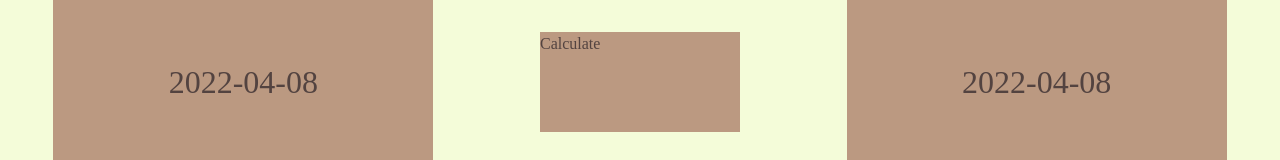
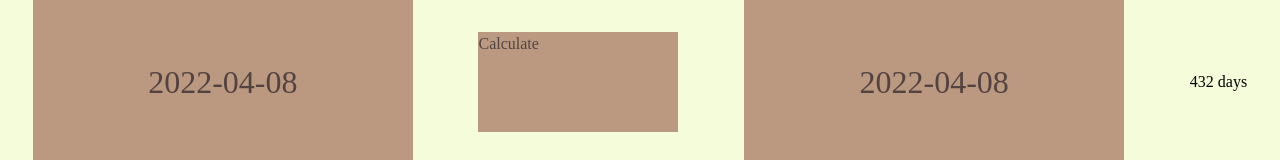
Before and after one commit to OscarGomezL/daysBetween, a Next.js app: page / in a window 1280 px wide. Shown: the part 342-502 px from the top of the page. Built offline with nearby package versions, Linux system fonts and the light colour scheme; a web font is replaced by a local one.

Commit message:
[ADD] 1 new state & imported Result

```diff
--- a/components/main.jsx
+++ b/components/main.jsx
@@ -2,15 +2,18 @@ import { useState } from "react"
 import From from '../components/select_dates/from'
 import To from '../components/select_dates/to'
 import Calculate from "./calculate"
+import Result from "./result"
 
 export default function Main() {
 	const [from,setFrom] = useState()
 	const [to,setTo] = useState()
+	const [result, setResult] = useState('N')
 	return (
 		<main>
-			<From/>
-			<Calculate/>
-			<To/>
+			<From from={from} setFrom={setFrom} />
+			<Calculate from={from} to={to} setResult={setResult}/>
+			<To to={to} setTo={setTo}/>
+			<Result result={result}/>
 		</main>
 	)
 }
```
